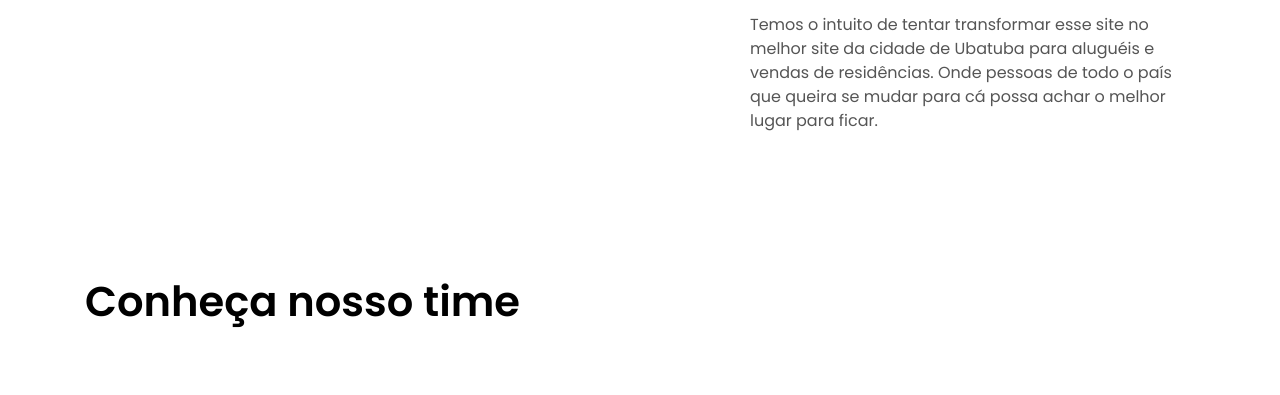
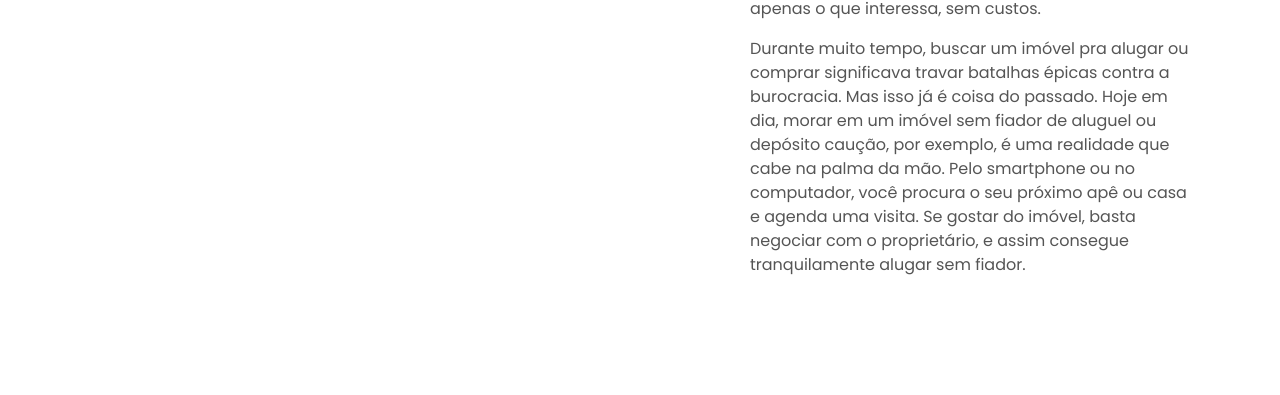
Before and after one commit to vcr25/alugafacil, a CodeIgniter app: page /database/sobre/ in a window 1280 px wide. Shown: the part 1081-1476 px from the top of the page. Run offline with CodeIgniter, Linux system fonts and the light colour scheme; data that the repository does not hold is empty; some libraries are stand-ins or nearby versions.

Commit message:
Editado a pagina sobre e pequenas modificações no controle produto e sobre

```diff
--- a/application/controllers/Sobre.php
+++ b/application/controllers/Sobre.php
@@ -32,7 +32,7 @@ class Sobre extends CI_Controller {
 
 		$data = array(
 
-			'titulo' => 'Sobre o Site',
+			'titulo' => 'Sobre',
 
       'subtitulo' => 'Encontre ou Anuncie sua casa aqui!',
 
--- a/application/views/web/sobre.php
+++ b/application/views/web/sobre.php
@@ -80,7 +80,7 @@
 
                 <span></span>
 
-                <br> Desde 2017
+                <br>
 
               </h3>
 
@@ -126,21 +126,21 @@
 
                 <p class="color-text-a">
 
-                  Site criado para facilitar a vida de quem está tentando vender ou alugar seu imóvel.
+                Prático para todo mundo, para quem quer alugar, vender ou comprar.
 
-                  Na aluga fácil Ubatuba você poderá ver quem está vendendo ou alugando.
+                Alugue rápido, sem fiador ou depósito caução. Agende visitas online, feche negócio direto com o proprietário.
+                Transparência, sem letras miúdas.
+                Saiba de cara todos os custos envolvidos do seu novo lar, seja comprando ou alugando.
 
-                  As melhores residências nos melhores bairros da cidade de Ubatuba.
+                Encontre um imóvel com a sua cara, fotos profissionais, visite apenas o que interessa, sem custos.
 
-                  Se precisa mudar de residência ou comprar uma casa nova na cidade, este é o melhor lugar para encontrar um novo lar.
 
                 </p>
 
                 <p class="color-text-a">
 
-                  Temos o intuito de tentar transformar esse site no melhor site da cidade de Ubatuba para aluguéis e vendas de residências.
-
-                  Onde pessoas de todo o país que queira se mudar para cá possa achar o melhor lugar para ficar.
+                Durante muito tempo, buscar um imóvel pra alugar ou comprar significava travar batalhas épicas contra a burocracia. Mas isso já é coisa do passado. Hoje em dia, morar em um imóvel sem fiador de aluguel ou depósito caução, por exemplo, é uma realidade que cabe na palma da mão.
+                Pelo smartphone ou no computador, você procura o seu próximo apê ou casa e agenda uma visita. Se gostar do imóvel, basta negociar com o proprietário, e assim consegue tranquilamente alugar sem fiador.
 
                 </p>
 
```
Also changed, not shown: application/controllers/Produto.php (+1 -9 lines).
